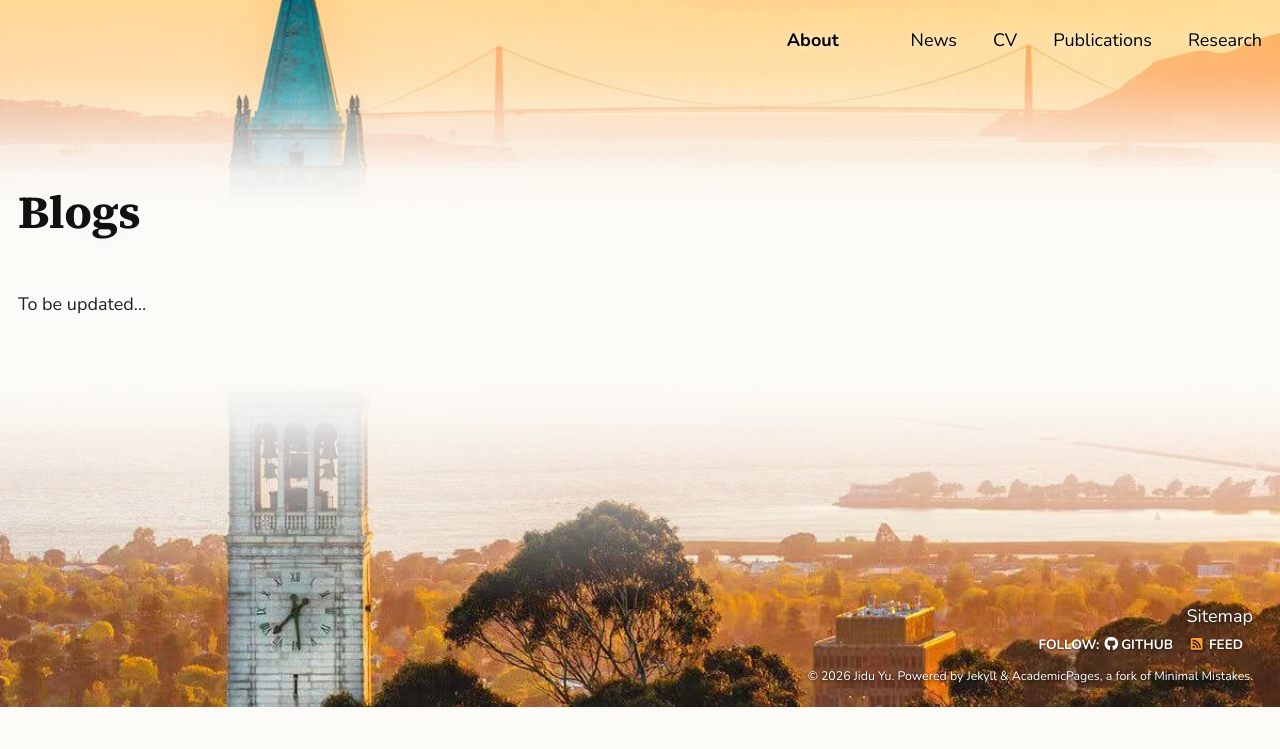
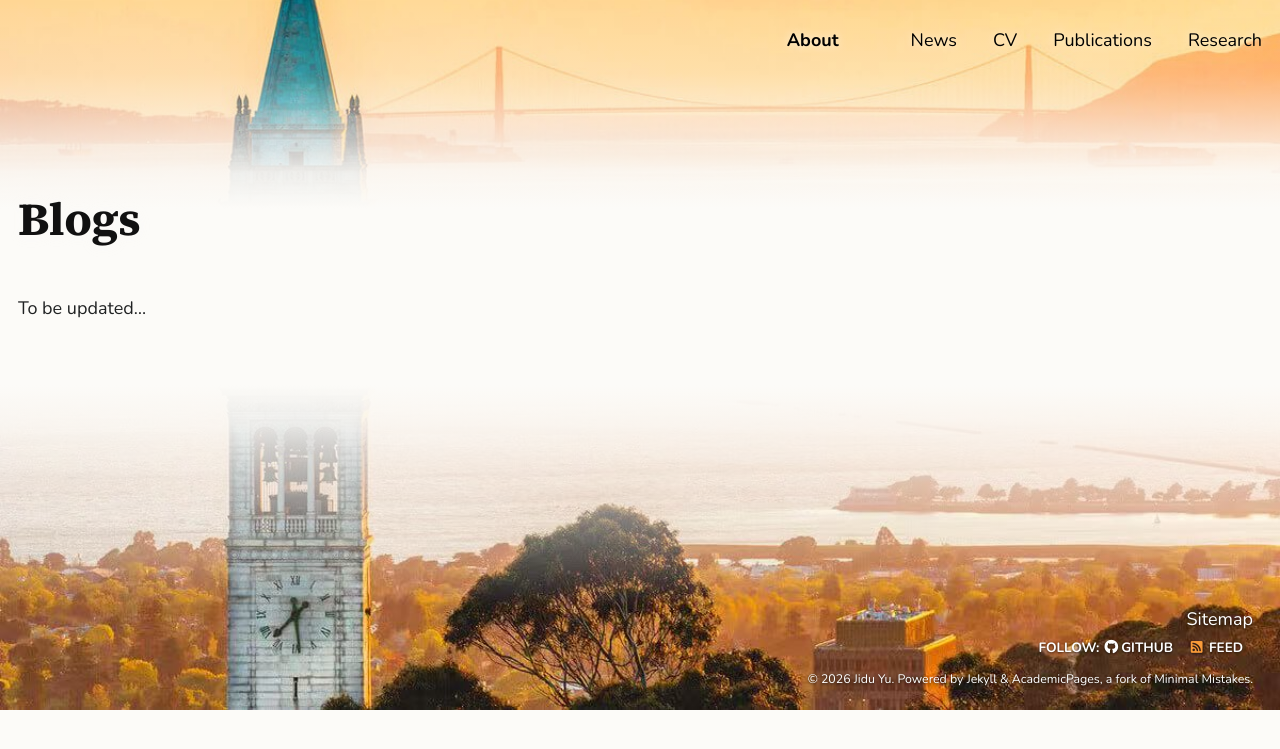
Before and after one commit to yujidu/yujidu.github.io, a Jekyll site: the page built from _pages/blogs.md, in a window 1280 px wide. Shown: the top 749 px of the page. Built offline with Jekyll 4.4.1, drawn with Linux system fonts in a browser that asks for light colours.

Commit message:
Inner pages: nudge the title down a touch
Co-Authored-By: Claude Opus 5.5 <noreply@anthropic.com>
Claude-Session: https://claude.ai/code/session_01Vw9tGnbWFVNDt9UXvET6V8

```diff
--- a/_sass/_home.scss
+++ b/_sass/_home.scss
@@ -1604,11 +1604,11 @@ $cv-ink: #4a5a6a;
 
   /* title a little lower, clear of the tower; the content moves with it */
   .home-hero--compact .home-hero__content {
-    bottom: -2.1rem;
+    bottom: -2.5rem;
   }
 
   .home-hero--compact ~ #main {
-    margin-top: 4.8rem;
+    margin-top: 5rem;
   }
 
   /* home page: title, photo and text sit about two lines lower */
```
